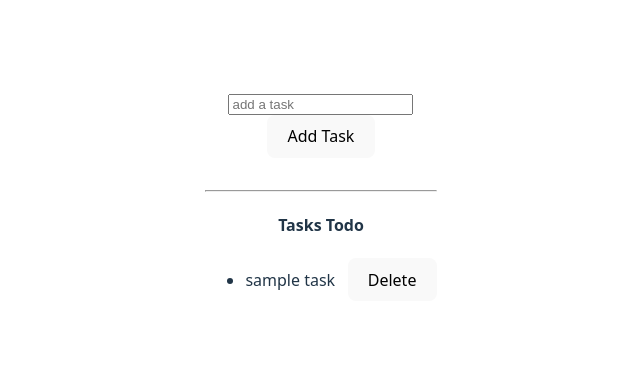
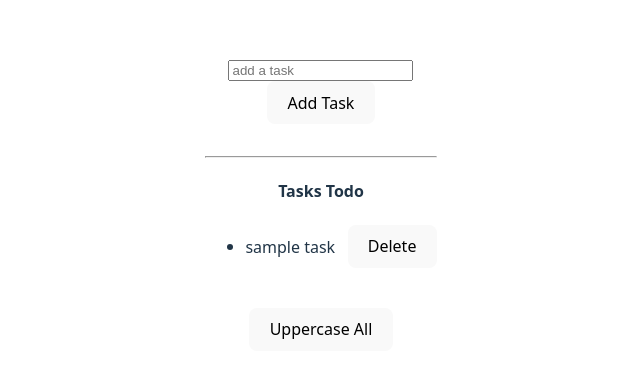
Before and after one commit to vanshmg09/React, a React (Vite) app in the folder REACT/react-state-class2/: page / in a window 1280 px wide. Shown: the part 196-574 px from the top of the page, without its empty margins (319-959 px from the left). Built offline with nearby package versions, Linux system fonts and the light colour scheme.

Commit message:
Update All in Array

```diff
--- a/REACT/react-state-class2/src/TodoList.jsx
+++ b/REACT/react-state-class2/src/TodoList.jsx
@@ -21,6 +21,17 @@
     setTodos((prevTodos) => prevTodos.filter((prevTodo) => prevTodo.id != id))
 
 }
+
+let upperCaseAll = () =>{
+    setTodos( (prevTodos) => prevTodos.map((todo) => {
+        return{
+            ...todo,
+            task: todo.task.toUpperCase()
+            }
+        }
+        )
+    )
+}
     return(
         <div>
             <input placeholder="add a task" value={newTodo} onChange={updateTodoValue} />
@@ -38,6 +49,9 @@
                     </li>
                 ))}
             </ul>
+            <br />
+
+            <button onClick={upperCaseAll}>Uppercase All</button>
         </div>
     )
 }
```
